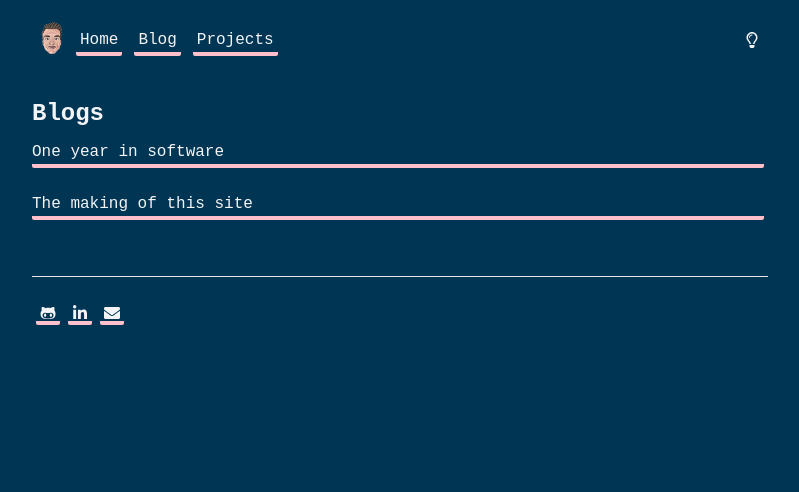
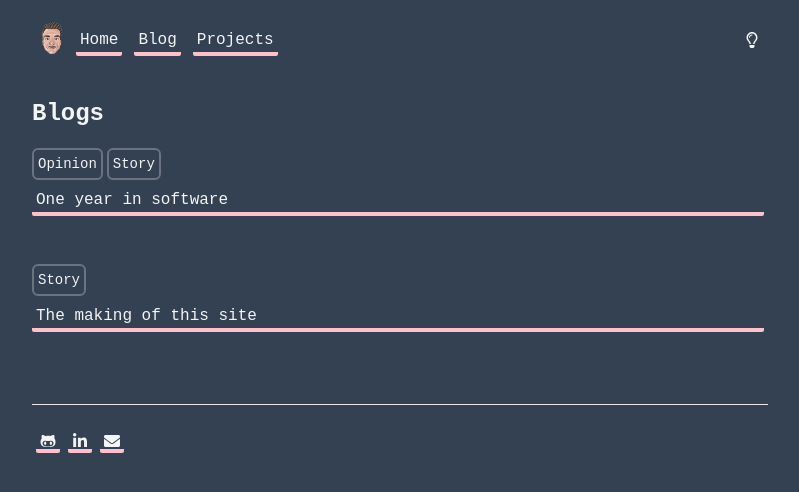
Before and after one commit to LachlanStephan/mysite, a Next.js app: page /blogs in a window 1280 px wide. Shown: the top 492 px of the page, without its empty margins (240-1039 px from the left). Built offline with nearby package versions, Linux system fonts and the light colour scheme.

Commit message:
dark theme change - tags added to blogs via config and new component

```diff
--- a/components/blog/config.js
+++ b/components/blog/config.js
@@ -2,7 +2,7 @@ export const Config = [
 	{
 		title: "One year in software",
 		link: "blogs/one-year-in-software",
-    tags: "opinion",
+    tags: "opinion story",
 	},
 	{
 		title: "The making of this site",
--- /dev/null
+++ b/components/blog/tags.tsx
@@ -0,0 +1,21 @@
+import { FC } from "react";
+
+interface Props {
+  tags: string;
+}
+
+const Tag: FC<Props> = (Props) => {
+  const tags = Props.tags.split(" ");
+  return (
+    <div className="flex"> {tags.map((val, i) => {
+        return (
+          <div className="border-2 rounded-md p-1 mr-1 mt-4 text-sm capitalize border-gray-500" key={i}>
+            {val}
+          </div>
+        );
+      })}
+    </div>
+  );
+};
+
+export default Tag;
--- a/components/layout.js
+++ b/components/layout.js
@@ -8,7 +8,7 @@ export default function Layout({ children }) {
       <Head>
           <meta name="viewport" content="initial-scale=1.0, width=device-width" />
       </Head>
-      <main className="dark:text-gray-100 pb-4 pl-4 pr-4 w-full md:w-4/5 xl:w-3/5 text-gray-800 bg-[#ffefd5] dark:bg-[#003554]">
+      <main className="dark:text-gray-100 pb-4 pl-4 pr-4 w-full md:w-4/5 xl:w-3/5 text-gray-800 bg-[#ffefd5] dark:bg-[#344152]">
         <Header />
         {children}
         <Footer />
--- a/pages/blogs.tsx
+++ b/pages/blogs.tsx
@@ -4,24 +4,15 @@ import { Header } from "../components/blog/header";
 import Link from "next/link";
 import Head from "next/head";
 import { Config } from "../components/blog/config";
+import Tags from "../components/blog/tags";
 
 const Blogs: FC = () => {
-  const sortTags = (tag: string) => {
-    let tags = tag.split(" ");
-    console.log(tags);
-    return tags.map((val, i) => {
-      <>
-        <div></div>
-      </>
-    });
-  }
-// <p>{sortTags(v.tags)}</p>
-
   const links = Config.map((v, i) => {
     return (
       <React.Fragment key={i}>
+        <Tags tags={v.tags} />
         <Link href={v.link}>
-					<a className="mb-4 ml-0 pl-0">{v.title}</a>
+          <a className="mb-8 ml-0">{v.title}</a>
         </Link>
       </React.Fragment>
     );
--- a/theme.js
+++ b/theme.js
@@ -6,7 +6,7 @@ export const theme = {
   },
   dark: {
     name: "dark",
-    background: "#003554",
+    background: "#344152",
   },
   accent: {
     colour: "#ffc0cb",
```
Lines whose indentation alone changed are shown as unchanged.
